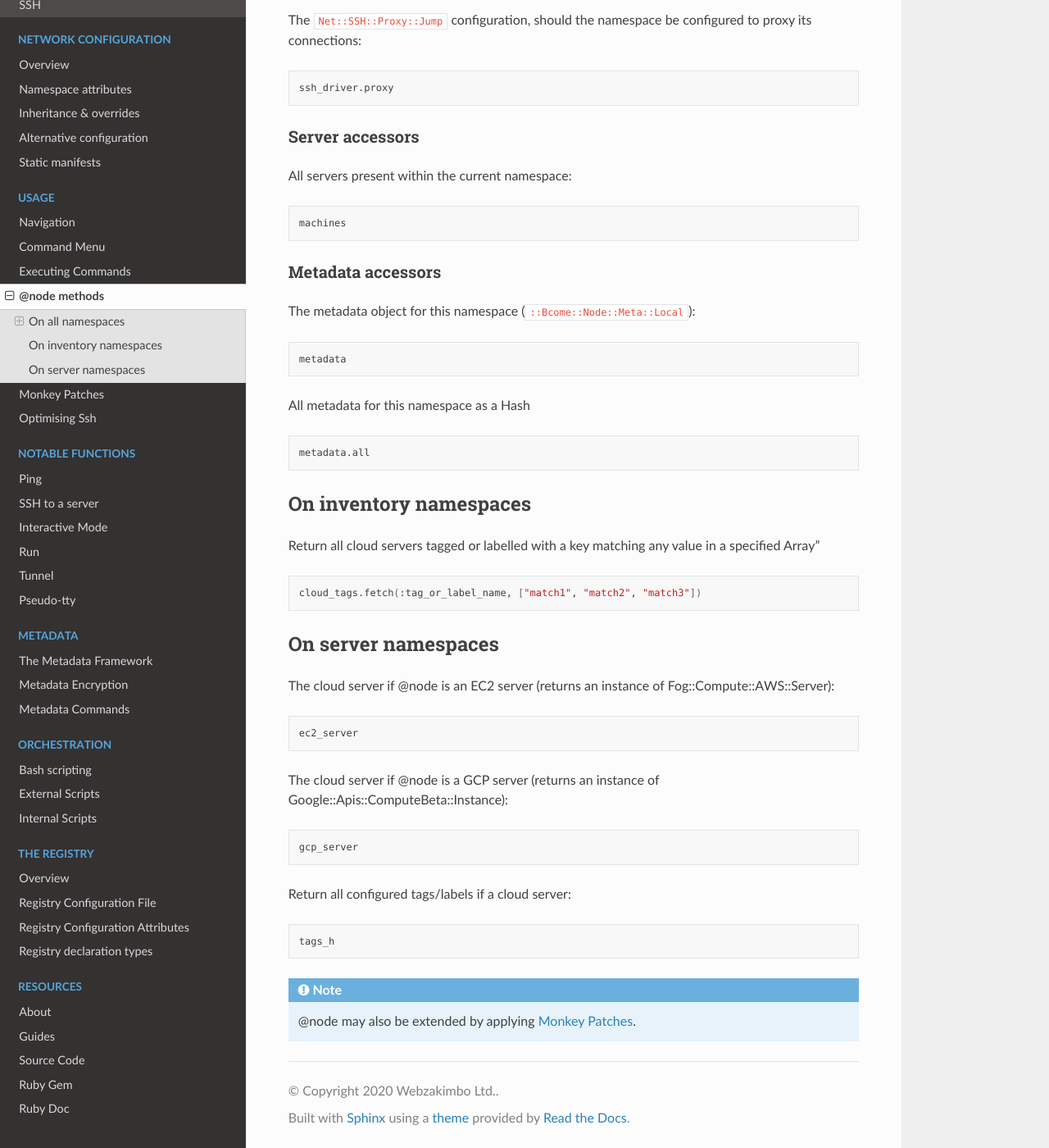
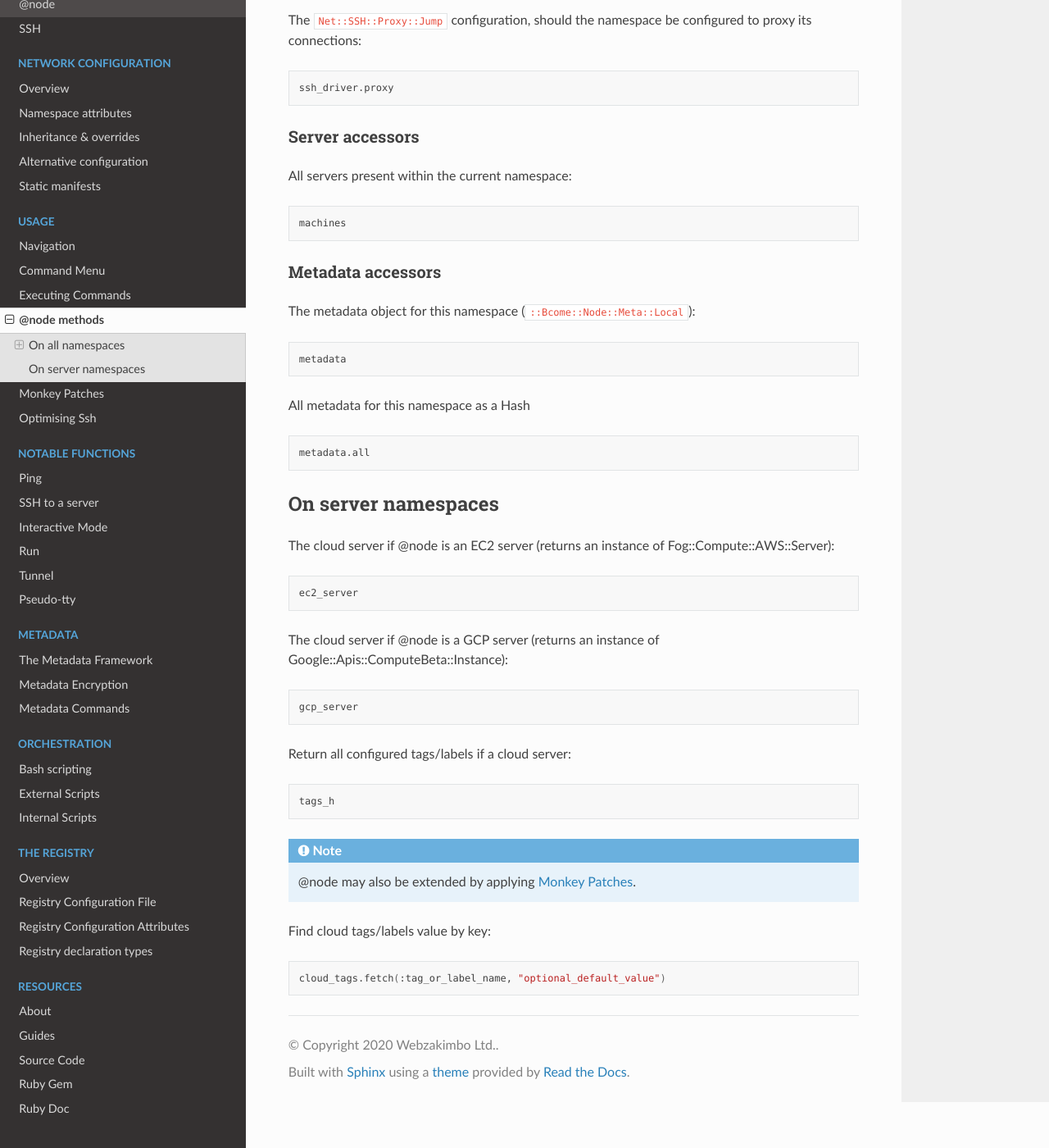
Before and after one commit to webzakimbo/bcome-read-the-docs, a Sphinx documentation site: the page built from docs/source/usage/node-methods.rst, in a window 1280 px wide and 1400 px high, scrolled down 929 px. Shown: the whole window at 82% size. Built offline with Sphinx 7.4.7 and the Read the Docs theme 2.0.0, drawn with Linux system fonts in a browser that asks for light colours; pages that are not in the unit, such as notebooks, are missing from menus.

Commit message:
Moved cloud_tags to be a method on servers, and not inventories

```diff
--- a/docs/source/usage/node-methods.rst
+++ b/docs/source/usage/node-methods.rst
@@ -73,15 +73,6 @@ All metadata for this namespace as a Hash
 
   metadata.all
 
-On inventory namespaces
-=======================
-
-Return all cloud servers tagged or labelled with a key matching any value in a specified Array"
-
-.. code-block:: bash
-
-   cloud_tags.fetch(:tag_or_label_name, ["match1", "match2", "match3"])
-
 On server namespaces
 =====================
 
@@ -106,3 +97,9 @@ Return all configured tags/labels if a cloud server:
 .. note::
 
    @node may also be extended by applying :doc:`../usage/monkey-patches`.
+
+Find cloud tags/labels value by key:
+
+.. code-block:: bash
+
+   cloud_tags.fetch(:tag_or_label_name, "optional_default_value")
```
